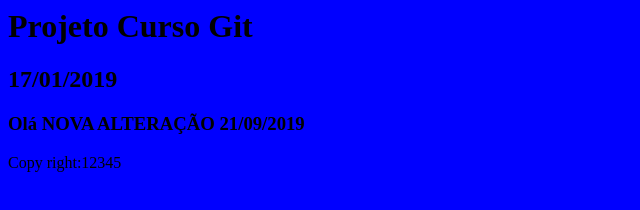
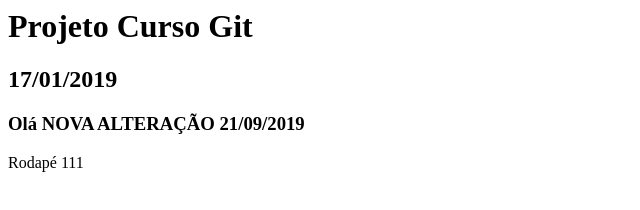
Before and after one commit to LariB21/curso-git, a plain HTML site: page index.html in a window 1280 px wide. Shown: the whole page, without its empty margins (0-640 px from the left). Drawn offline with Linux system fonts and the light colour scheme.

Commit message:
alteração 28-01

```diff
--- a/estilo.css
+++ b/estilo.css
@@ -1,3 +1,3 @@
 body {
-	background-color: blue;
+	background-color: white;
 }
--- a/index.html
+++ b/index.html
@@ -8,7 +8,7 @@
 		<h3>Olá NOVA ALTERAÇÃO 21/09/2019</h3>
 	</body>
 	<footer>
-		Copy right:12345
+		Rodapé 111
 	</footer
 
 </html>
```
